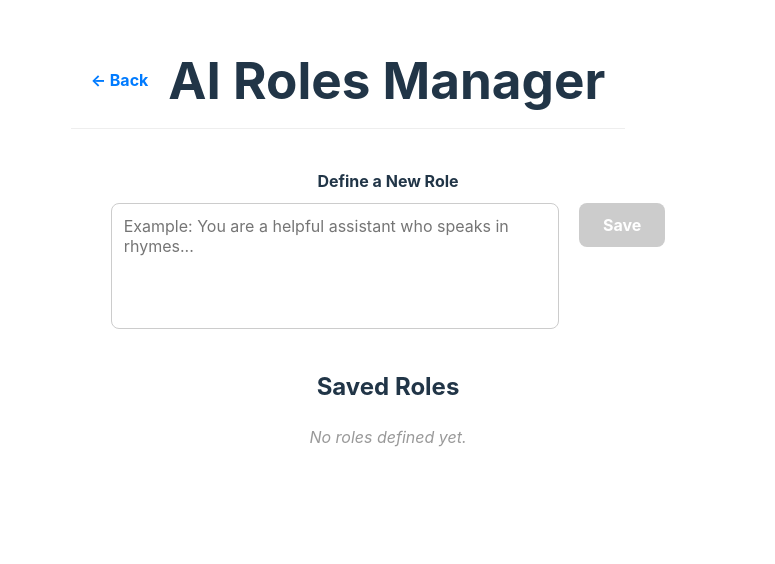
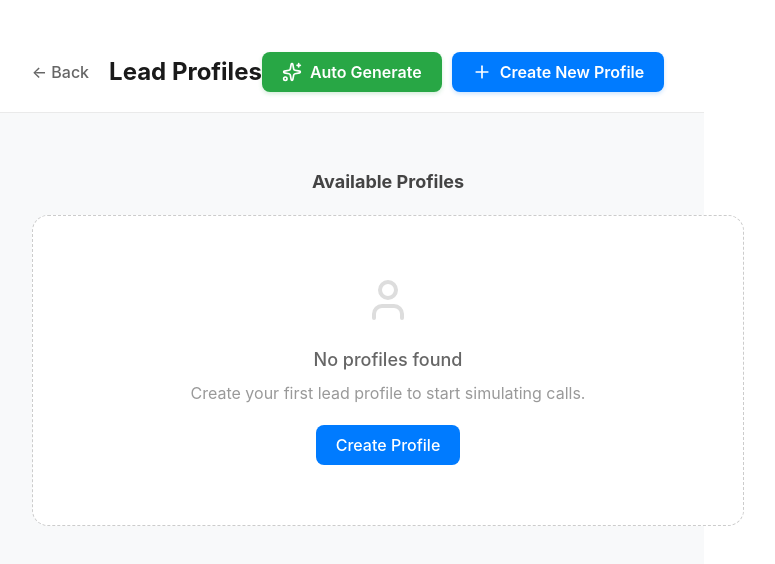
Before and after one commit to misasoares/nexus-voice-to-voice-AI-poc, a React (Vite) app in the folder web/: page /ai-roles in a window 1280 px wide. Shown: the top 564 px of the page, without its empty margins (292-1067 px from the left). Built offline with nearby package versions, Linux system fonts and the light colour scheme.

Commit message:
style(web): improve Lead Profiles list UI
Enhances the styling of role cards with better padding, shadows, line clamping, and delete confirmation.

```diff
--- a/web/src/app/ai-roles/page.tsx
+++ b/web/src/app/ai-roles/page.tsx
@@ -1,112 +1,204 @@
 import { useState } from 'react';
 import { useRoleStore } from '../../store/useRoleStore';
-import { Trash2, CheckCircle, Circle } from 'lucide-react';
-import { Link } from 'react-router-dom';
+import { Trash2, CheckCircle, Plus, User, Sparkles } from 'lucide-react';
+import { Link, useNavigate } from 'react-router-dom';
 
 const AiRolesPage = () => {
   const { roles, addRole, removeRole, activeRoleId, setActiveRole } = useRoleStore();
-  const [inputText, setInputText] = useState('');
+  const navigate = useNavigate();
+  const [isGenerating, setIsGenerating] = useState(false);
 
-  const handleSave = () => {
-    if (!inputText.trim()) return;
-    addRole(inputText.trim());
-    setInputText('');
+  const handleAutoGenerate = async () => {
+    setIsGenerating(true);
+    try {
+      const mockAnswers = [
+        { question: "O que você vende? (Produto e Ticket médio)", answer: "Software de Gestão de Frota. Ticket médio de R$ 500/mês por veículo." },
+        { question: "Qual é a principal transformação ou promessa do seu produto?", answer: "Redução de 20% nos custos de combustível e manutenção preventiva automatizada." },
+        { question: "Quem é o seu cliente ideal? (Profissão, Idade aproximada, Gênero)", answer: "Gerentes de Logística, 35-50 anos, Homens e Mulheres." },
+        { question: "Qual é o nível de consciência desse lead? (Perdido / Sabe do problema / Comparando soluções)", answer: "Sabe do problema (gasta muito com manutenção) mas não conhece minha solução." },
+        { question: "Qual é a principal Dor/Problema que tira o sono dele?", answer: "Veículos parados na oficina e falta de controle sobre os motoristas." },
+        { question: "Qual é o principal Desejo dele? Onde ele quer chegar?", answer: "Ter a frota rodando 100% do tempo e relatórios automáticos no email." },
+        { question: "Liste as TOP 3 Objeções Reais que você ouve.", answer: "1. É muito caro. 2. Meus motoristas não vão usar. 3. Já tenho rastreador simples." },
+        { question: "Qual o estilo de personalidade mais comum? (Apressado, Desconfiado, etc.)", answer: "Apressado e Prático. Quer números." },
+        { question: "Qual o contexto dessa chamada? (Cold call, Inbound, Indicação?)", answer: "Cold Call." },
+        { question: "O que ele valoriza mais na decisão? (Preço, Rapidez, Confiança?)", answer: "Rapidez na instalação e ROI claro." },
+        { question: "O que irrita esse lead ou faz ele perder o interesse?", answer: "Enrolação técnica e promessas vagas." },
+        { question: "Escreva 2 frases curtas que esse lead costuma dizer (gírias/estilo).", answer: "\"Preciso disso pra ontem\" e \"Me manda o email que eu vejo\"." }
+      ];
+
+      const apiUrl = import.meta.env.VITE_API_URL || 'http://localhost:3000';
+      const response = await fetch(`${apiUrl}/ai-services/generate-profile`, {
+        method: 'POST',
+        headers: { 'Content-Type': 'application/json' },
+        body: JSON.stringify({ answers: mockAnswers }),
+      });
+
+      if (!response.ok) throw new Error('Failed to generate');
+
+      const data = await response.json();
+      addRole(data.systemPrompt, "Gerente Logística (Auto)");
+      alert('Perfil gerado automaticamente com sucesso!');
+    } catch (error) {
+      console.error(error);
+      alert('Erro ao gerar perfil automático.');
+    } finally {
+      setIsGenerating(false);
+    }
   };
 
   return (
-    <div style={{ height: '100vh', display: 'flex', flexDirection: 'column', fontFamily: 'Inter, sans-serif' }}>
-      <header style={{ padding: '20px', borderBottom: '1px solid #eee', display: 'flex', alignItems: 'center', gap: '20px' }}>
-        <Link to="/" style={{ textDecoration: 'none', color: '#007bff', fontWeight: 'bold' }}>&larr; Back</Link>
-        <h1 style={{ margin: 0 }}>AI Roles Manager</h1>
-      </header>
-
-      <div style={{ padding: '40px', maxWidth: '800px', margin: '0 auto', width: '100%' }}>
-
-        {/* Input Section */}
-        <div style={{ marginBottom: '40px' }}>
-          <label style={{ display: 'block', marginBottom: '10px', fontWeight: 'bold' }}>Define a New Role</label>
-          <div style={{ display: 'flex', gap: '20px', alignItems: 'flex-start' }}>
-            <textarea
-              value={inputText}
-              onChange={(e) => setInputText(e.target.value)}
-              placeholder="Example: You are a helpful assistant who speaks in rhymes..."
-              rows={5}
+    <div style={{ height: '100vh', display: 'flex', flexDirection: 'column', fontFamily: 'Inter, sans-serif', backgroundColor: '#f8f9fa' }}>
+      <header style={{ padding: '20px 40px', backgroundColor: 'white', borderBottom: '1px solid #eaeaea', display: 'flex', alignItems: 'center', justifyContent: 'space-between' }}>
+        <div style={{ display: 'flex', alignItems: 'center', gap: '20px' }}>
+          <Link to="/" style={{ textDecoration: 'none', color: '#666', fontWeight: '500', display: 'flex', alignItems: 'center', gap: '5px' }}>
+            &larr; Back
+          </Link>
+          <h1 style={{ margin: 0, fontSize: '24px', color: '#1a1a1a' }}>Lead Profiles</h1>
+        </div>
+        <div style={{ display: 'flex', gap: '10px' }}>
+          <button
+            onClick={handleAutoGenerate}
+            disabled={isGenerating}
             style={{
-                flex: 1,
-                padding: '12px',
-                borderRadius: '8px',
-                border: '1px solid #ccc',
-                resize: 'none',
-                fontFamily: 'inherit',
-                fontSize: '16px'
-              }}
-            />
-            <button
-              onClick={handleSave}
-              disabled={!inputText.trim()}
-              style={{
-                padding: '12px 24px',
-                backgroundColor: inputText.trim() ? '#007bff' : '#ccc',
+              display: 'flex',
+              alignItems: 'center',
+              gap: '8px',
+              padding: '10px 20px',
+              backgroundColor: isGenerating ? '#ccc' : '#28a745',
               color: 'white',
               border: 'none',
               borderRadius: '8px',
-                cursor: inputText.trim() ? 'pointer' : 'not-allowed',
-                fontWeight: 'bold',
-                height: 'fit-content'
+              cursor: isGenerating ? 'not-allowed' : 'pointer',
+              fontWeight: '600',
+              boxShadow: '0 2px 4px rgba(40,167,69,0.2)'
             }}
           >
-              Save
+            <Sparkles size={20} />
+            {isGenerating ? 'Generating...' : 'Auto Generate'}
+          </button>
+          <button
+            onClick={() => navigate('/ai-roles/create')}
+            style={{
+              display: 'flex',
+              alignItems: 'center',
+              gap: '8px',
+              padding: '10px 20px',
+              backgroundColor: '#007bff',
+              color: 'white',
+              border: 'none',
+              borderRadius: '8px',
+              cursor: 'pointer',
+              fontWeight: '600',
+              boxShadow: '0 2px 4px rgba(0,123,255,0.2)'
+            }}
+          >
+            <Plus size={20} />
+            Create New Profile
           </button>
         </div>
-        </div>
+      </header>
+
+      <div style={{ padding: '40px', maxWidth: '1000px', margin: '0 auto', width: '100%' }}>
 
         {/* List Section */}
         <div>
-          <h2 style={{ marginBottom: '20px' }}>Saved Roles</h2>
+          <h2 style={{ marginBottom: '20px', fontSize: '18px', color: '#444' }}>Available Profiles</h2>
           {roles.length === 0 ? (
-            <p style={{ color: '#999', fontStyle: 'italic' }}>No roles defined yet.</p>
+            <div style={{
+              textAlign: 'center',
+              padding: '60px',
+              backgroundColor: 'white',
+              borderRadius: '16px',
+              border: '1px dashed #ccc',
+              color: '#666'
+            }}>
+              <User size={48} color="#ddd" style={{ marginBottom: '16px' }} />
+              <p style={{ margin: 0, fontSize: '18px', fontWeight: '500' }}>No profiles found</p>
+              <p style={{ margin: '8px 0 20px', color: '#999' }}>Create your first lead profile to start simulating calls.</p>
+              <button
+                onClick={() => navigate('/ai-roles/create')}
+                style={{
+                  padding: '10px 20px',
+                  backgroundColor: '#007bff',
+                  color: 'white',
+                  border: 'none',
+                  borderRadius: '8px',
+                  cursor: 'pointer',
+                  fontWeight: '500'
+                }}
+              >
+                Create Profile
+              </button>
+            </div>
           ) : (
-            <div style={{ display: 'flex', flexDirection: 'column', gap: '15px' }}>
+            <div style={{ display: 'grid', gridTemplateColumns: 'repeat(auto-fill, minmax(300px, 1fr))', gap: '20px' }}>
               {roles.map((role) => {
                 const isActive = role.id === activeRoleId;
                 return (
                   <div key={role.id} style={{
-                    padding: '20px',
-                    border: isActive ? '2px solid #4caf50' : '1px solid #e0e0e0',
-                    borderRadius: '12px',
-                    backgroundColor: isActive ? '#f0fdf4' : 'white',
+                    padding: '24px',
+                    border: isActive ? '2px solid #007bff' : '1px solid #eaeaea',
+                    borderRadius: '16px',
+                    backgroundColor: isActive ? '#f8fbff' : 'white',
                     display: 'flex',
+                    flexDirection: 'column',
                     justifyContent: 'space-between',
-                    alignItems: 'center',
-                    boxShadow: '0 2px 4px rgba(0,0,0,0.05)',
-                    transition: 'all 0.2s'
+                    boxShadow: '0 4px 6px rgba(0,0,0,0.02)',
+                    transition: 'all 0.2s ease',
+                    cursor: 'pointer',
+                    position: 'relative',
+                    height: '200px'
+                  }}
+                  onClick={() => setActiveRole(isActive ? null : role.id)}
+                  >
+                    <div>
+                      <div style={{ display: 'flex', justifyContent: 'space-between', alignItems: 'flex-start', marginBottom: '12px' }}>
+                        <h3 style={{ margin: 0, fontSize: '18px', fontWeight: '600', color: '#333' }}>{role.name}</h3>
+                        {isActive && <CheckCircle size={20} color="#007bff" />}
+                      </div>
+                      <p style={{
+                        margin: 0,
+                        color: '#666',
+                        fontSize: '14px',
+                        lineHeight: '1.5',
+                        display: '-webkit-box',
+                        WebkitLineClamp: 4,
+                        WebkitBoxOrient: 'vertical',
+                        overflow: 'hidden'
                       }}>
-                    <div
-                      onClick={() => setActiveRole(isActive ? null : role.id)}
-                      style={{ flex: 1, cursor: 'pointer', display: 'flex', gap: '15px', alignItems: 'center' }}
-                    >
-                      {isActive ? <CheckCircle size={24} color="#4caf50" /> : <Circle size={24} color="#ccc" />}
-                      <span style={{ fontSize: '16px', lineHeight: '1.5', color: '#333' }}>{role.content}</span>
+                        {role.content.replace(/\*\*/g, '').substring(0, 150)}...
+                      </p>
                     </div>
 
+                    <div style={{ display: 'flex', justifyContent: 'space-between', alignItems: 'center', marginTop: 'auto', paddingTop: '16px', borderTop: '1px solid #f0f0f0' }}>
+                      <span style={{ fontSize: '12px', color: '#999' }}>
+                        {new Date(role.createdAt).toLocaleDateString()}
+                      </span>
                       <button
                         onClick={(e) => {
                           e.stopPropagation();
+                          if(confirm('Are you sure you want to delete this profile?')) {
                             removeRole(role.id);
+                          }
                         }}
                         title="Delete Role"
                         style={{
                           background: 'none',
                           border: 'none',
                           cursor: 'pointer',
-                        padding: '8px',
-                        color: '#f44336',
+                          padding: '6px',
+                          color: '#ff4d4f',
                           display: 'flex',
-                        alignItems: 'center'
+                          alignItems: 'center',
+                          borderRadius: '4px',
+                          transition: 'background 0.2s'
                         }}
+                        onMouseEnter={(e) => e.currentTarget.style.backgroundColor = '#fff1f0'}
+                        onMouseLeave={(e) => e.currentTarget.style.backgroundColor = 'transparent'}
                       >
-                      <Trash2 size={20} />
+                        <Trash2 size={16} />
                       </button>
+                    </div>
                   </div>
                 );
               })}
```
Lines whose indentation alone changed are shown as unchanged.
